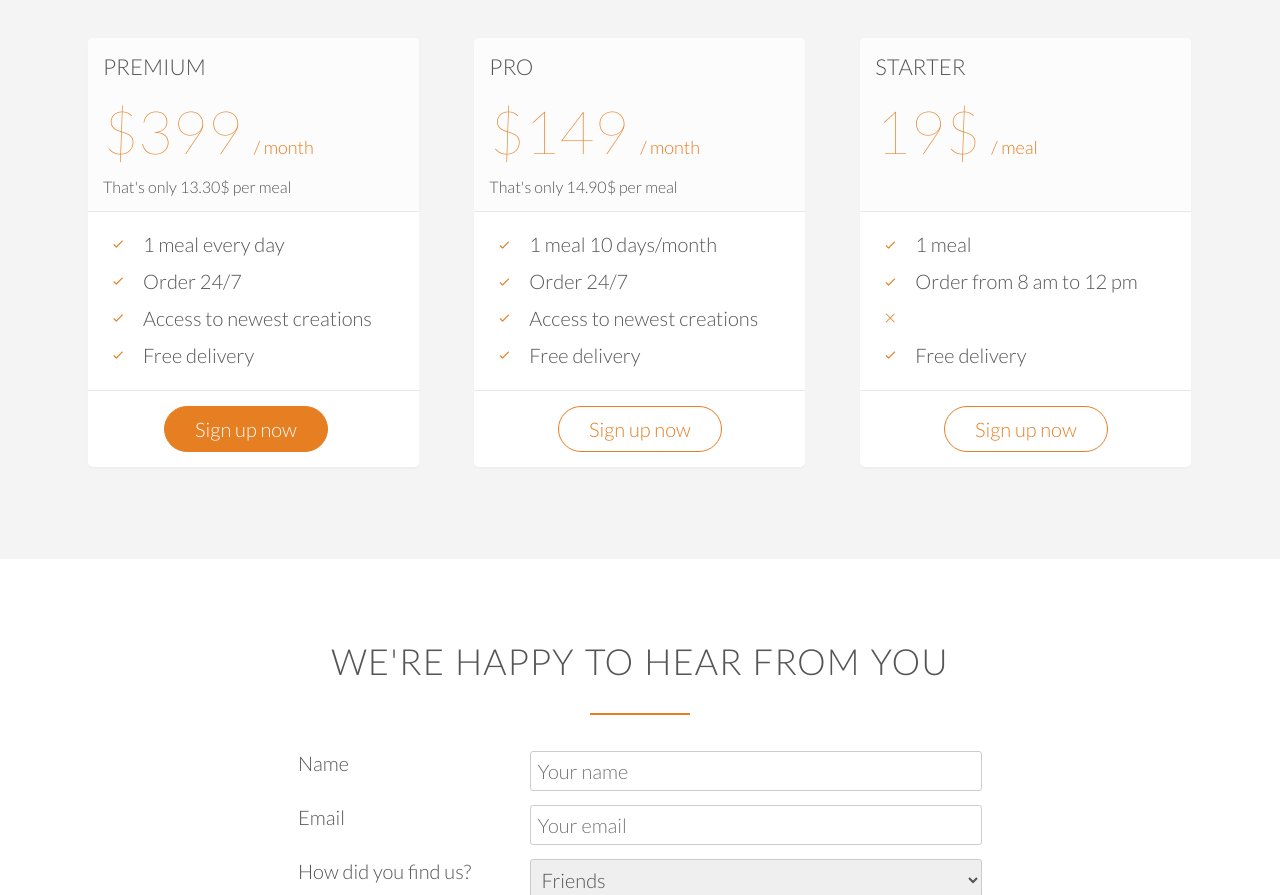
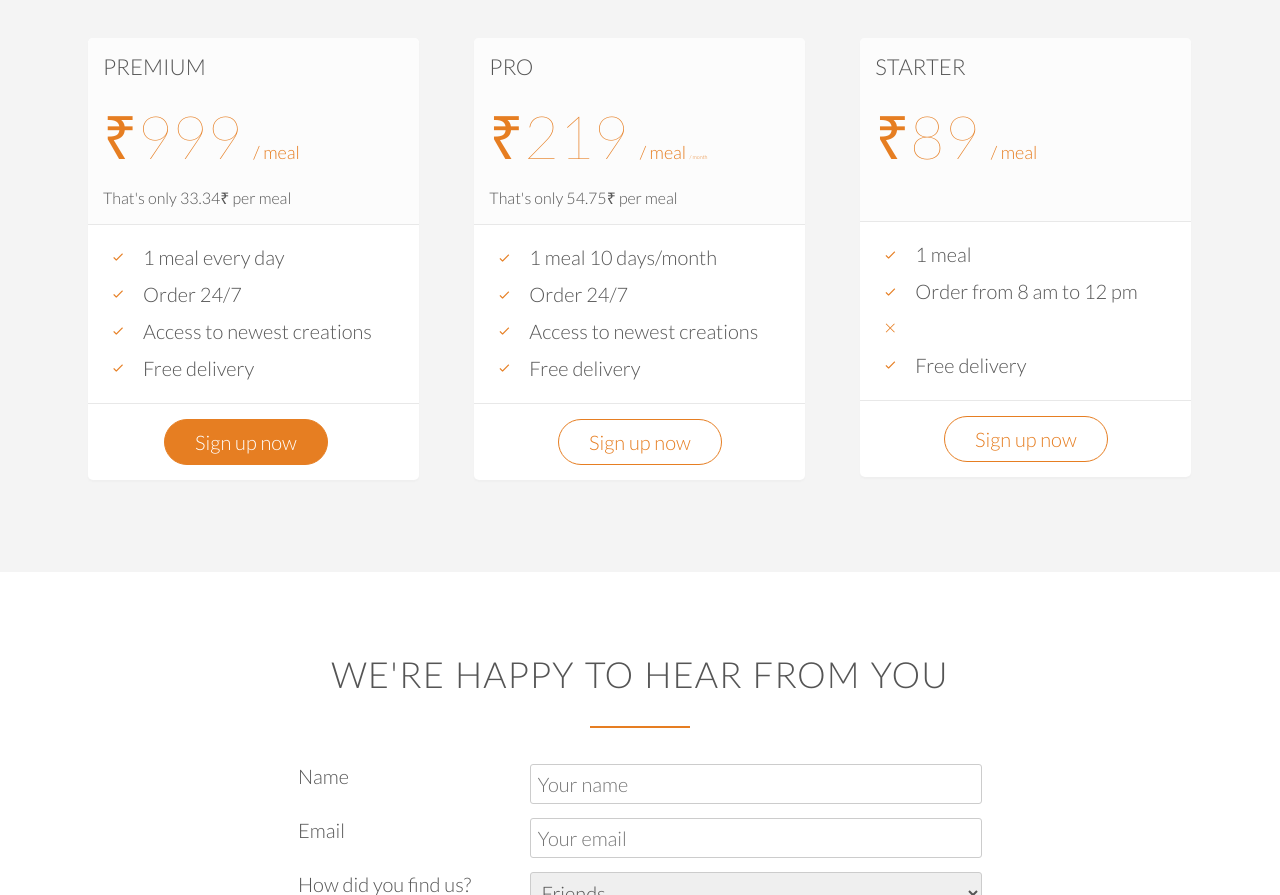
Before and after one commit to tanujdey7/restaurant, a plain HTML site: page index.html in a window 1280 px wide. Shown: the part 4101-4996 px from the top of the page. Drawn offline with nearby package versions, Linux system fonts and the light colour scheme; a script that the page names is missing; files whose address does not match are found by name.

Commit message:
Update index.html

```diff
--- a/index.html
+++ b/index.html
@@ -265,8 +265,8 @@ I was looking for a quick and easy food delivery service in San Franciso. I trie
                     <div class="plan-box js--wp-4">
                         <div>
                             <h3>Premium</h3>
-                            <p class="plan-price">$399 <span>/ month</span></p>
-                            <p class="plan-price-meal">That's only 13.30$ per meal</p>
+                            <p class="plan-price">&#8377;999 <span> / meal</span></p>
+                            <p class="plan-price-meal">That's only 33.34&#8377; per meal</p>
                         </div>
                         <div>
                             <ul>
@@ -285,8 +285,8 @@ I was looking for a quick and easy food delivery service in San Franciso. I trie
                     <div class="plan-box">
                         <div>
                             <h3>Pro</h3>
-                            <p class="plan-price">$149 <span>/ month</span></p>
-                            <p class="plan-price-meal">That's only 14.90$ per meal</p>
+                            <p class="plan-price">&#8377;219 <span> / meal <span>/ month</span></p>
+                            <p class="plan-price-meal">That's only 54.75&#8377; per meal</p>
                         </div>
                         <div>
                             <ul>
@@ -305,7 +305,7 @@ I was looking for a quick and easy food delivery service in San Franciso. I trie
                     <div class="plan-box">
                         <div>
                             <h3>Starter</h3>
-                            <p class="plan-price">19$ <span>/ meal</span></p>
+                            <p class="plan-price">&#8377;89 <span>/ meal</span></p>
                             <p class="plan-price-meal">&nbsp;</p>
                         </div>
                         <div>
```
